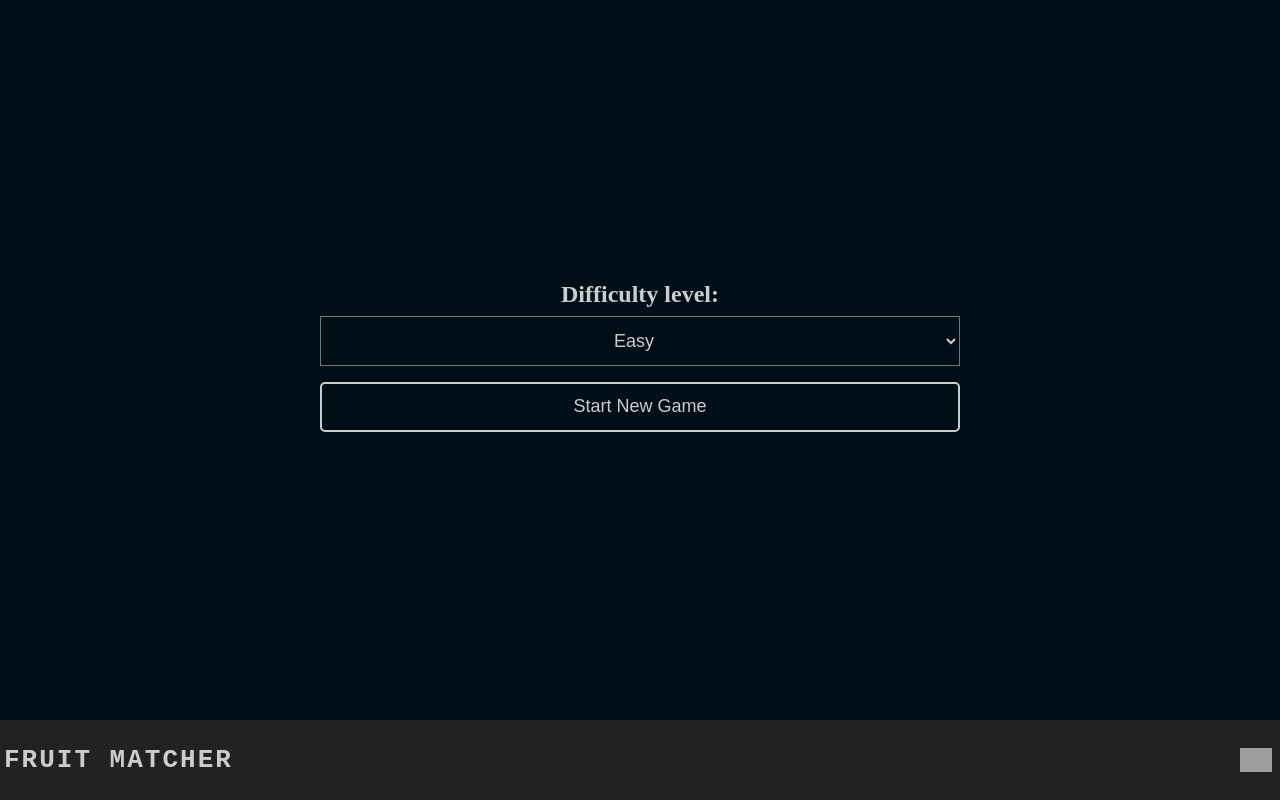
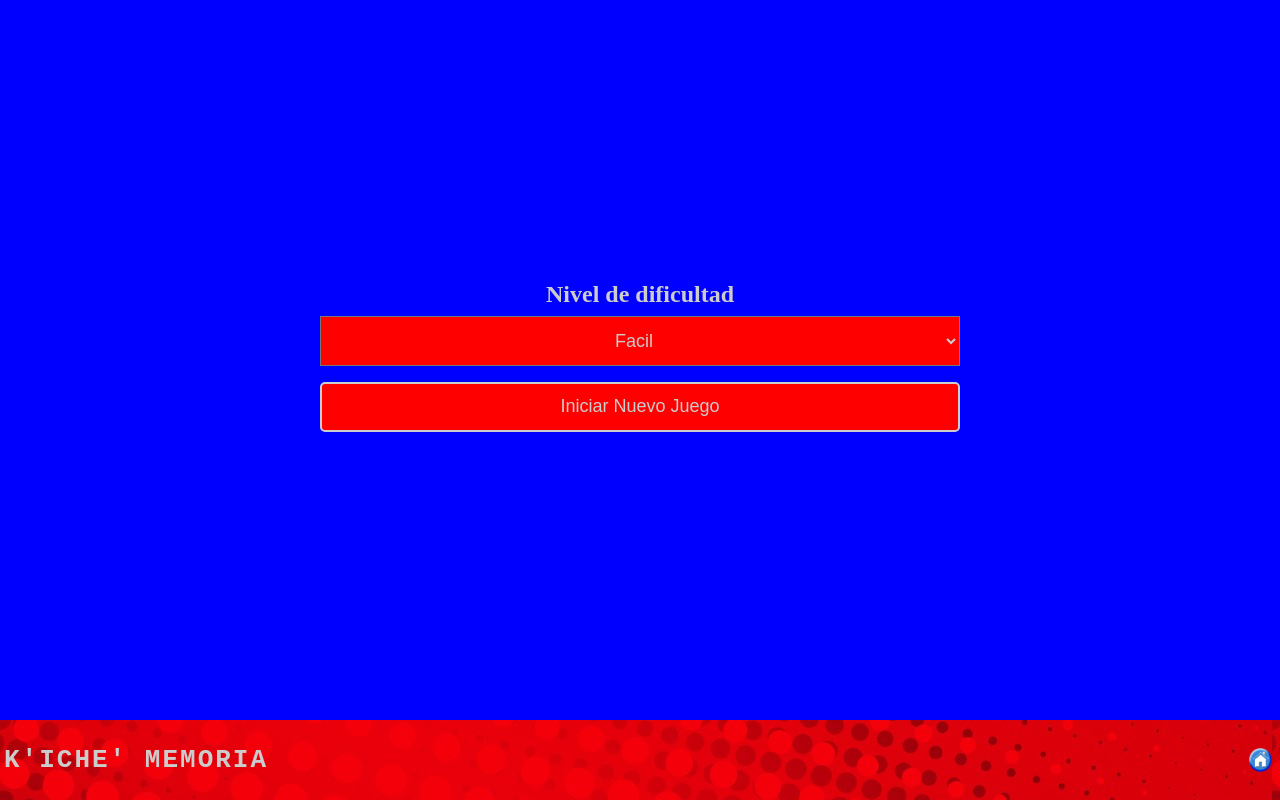
Before and after one commit to martinAjucum/JuegoMemoria, a PHP site: page / in a window 1280 px wide. Run offline with PHP 8.4, Linux system fonts and the light colour scheme; grey boxes are pictures that could not be loaded.

Commit message:
Fusion manual completa

```diff
--- a/css/MemoryGame.css
+++ b/css/MemoryGame.css
@@ -45,7 +45,7 @@ body {
 /* Contenedero Juego*/
 
 #memory--app-container {
-    background-color: #0061a8;
+    background-image:  url(../images/LaPatrulla.jpg);
     width: 100%;
     height: 90%;
 }
@@ -55,7 +55,7 @@ body {
 
 .memory--menu-bar {
     width: 100%;
-    background-color: #222;
+    background-image: url(../images/Barra.jpg);;
     height: 10%;
     display: table;
 }
@@ -117,7 +117,7 @@ body {
 }
 
 #memory--settings-modal {
-    background-color: rgba(0, 0, 0, .86);
+    background-color: blue; /*Here rgb*/
     z-index: 4;
 }
 
@@ -138,7 +138,7 @@ body {
     width: 100%;
     margin-bottom: 16px;
     font-size: 18px;
-    background: transparent;
+    background: red; /*Trasparet here*/
     color: #ccc;
     height: 50px;
     text-align: center;
--- a/index.html
+++ b/index.html
@@ -14,14 +14,14 @@
     <section id="memory--settings-modal" class="valign-table modal show">
         <div class="valign-cell">
             <form>
-                <h2 class="memory--settings-label">Difficulty level:</h2>
+                <h2 class="memory--settings-label">Nivel de dificultad</h2>
                 <select id="memory--settings-grid">
-            <option value="2x3">Easy</option>
-            <option value="3x4">Medium</option>
-            <option value="4x5">Hard</option>
-            <option value="5x6">Don't do it!</option>
+            <option value="2x3">Facil</option>
+            <option value="3x4">Medio</option>
+            <option value="4x5">Dificil</option>
+            <option value="5x6">Experto</option>
           </select>
-                <input id="memory--settings-reset" type="submit" value="Start New Game" />
+                <input id="memory--settings-reset" type="submit" value="Iniciar Nuevo Juego" />
             </form>
         </div>
     </section>
@@ -40,10 +40,10 @@
     <section class="memory--menu-bar">
         <div class="inner">
             <div class="left">
-                <h1 class="memory--app-name">Fruit Matcher</h1>
+                <h1 class="memory--app-name">K'iche' Memoria</h1>
             </div>
             <div class="right">
-                <a href="#settings"><img id="memory--settings-icon" src="images/gear.png" /></a>
+                <a href="#settings"><img id="memory--settings-icon" src="images/Inicio.png" /></a>
             </div>
         </div>
     </section>
```
Also changed, not shown: other parts of css/MemoryGame.css (+17 -31 lines).
